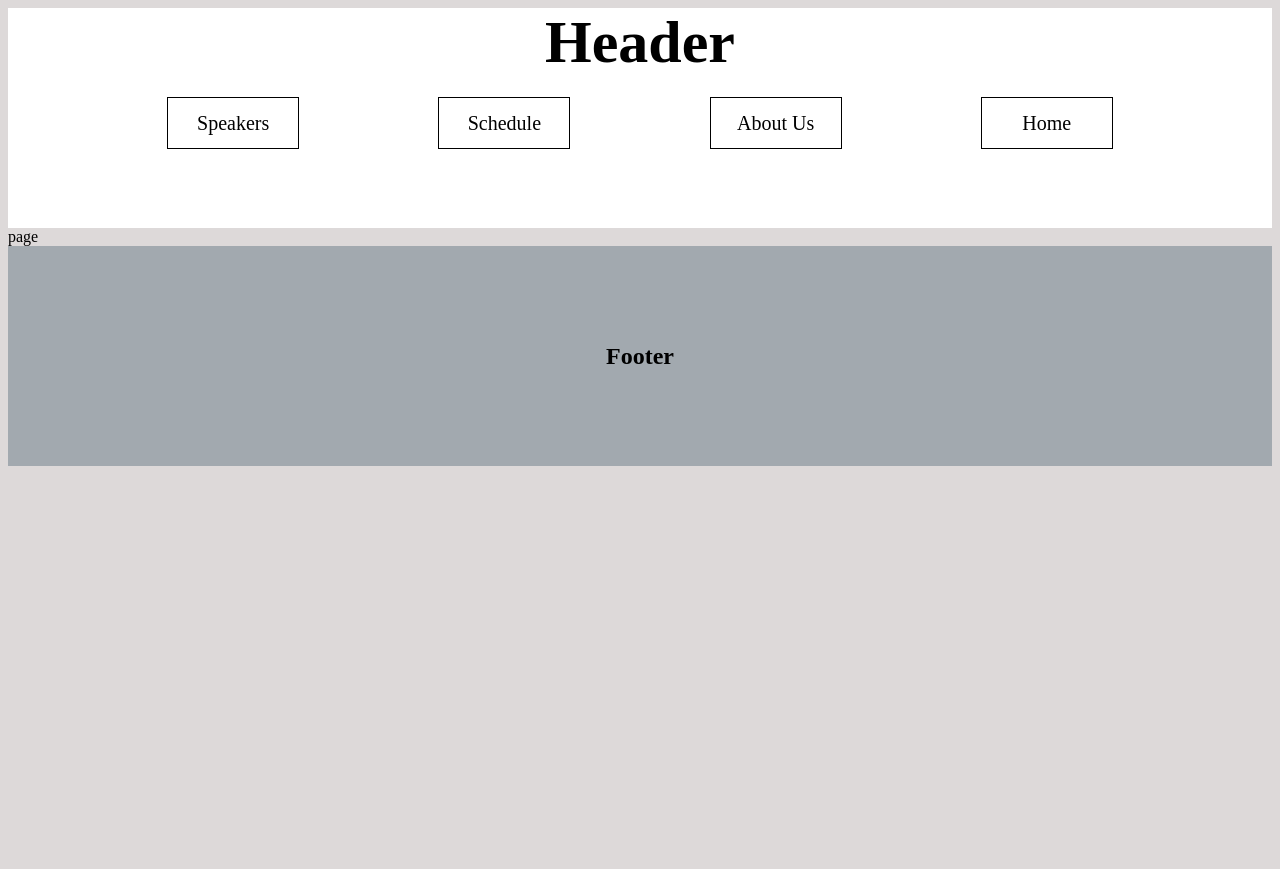
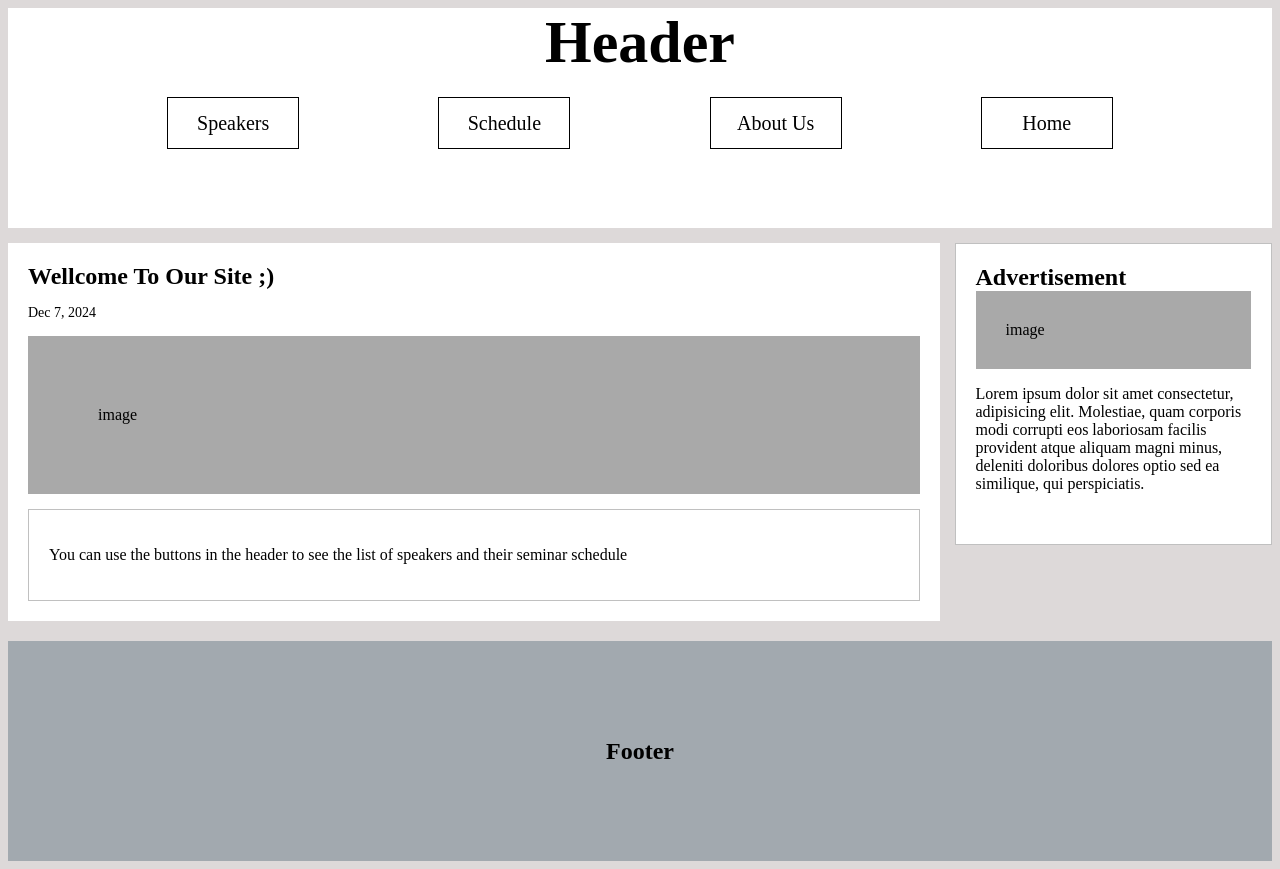
Before and after one commit to laaravel/git-test, a Next.js app: page / in a window 1280 px wide. Before the commit the page ends 800 px from the top, so only its background shows below. Built offline with nearby package versions, Linux system fonts and the light colour scheme.

Commit message:
feat: Structure and details of home page

```diff
--- a/app/page.jsx
+++ b/app/page.jsx
@@ -1,7 +1,44 @@
-const page = () => {
-  return (
-    <div>page</div>
-  )
-}
 
-export default page
+const Home = () => {
+    return (
+      <section className="home">
+        <div className="sidebar-right">
+          <div className="ad-box">
+            <div className="ad-title">
+              <h2>Advertisement</h2>
+            </div>
+            <div className="fake-img">
+              image
+            </div>
+            <div className="ad-text">
+              <p>
+                Lorem ipsum dolor sit amet consectetur, adipisicing elit. Molestiae, quam corporis modi corrupti eos laboriosam facilis provident atque aliquam magni minus, deleniti doloribus dolores optio sed ea similique, qui perspiciatis.
+              </p>
+            </div>
+
+          </div>
+        </div>
+        <div className="sidebar-left">
+          <div className="box-l">
+            <div className="title">
+              <h2>Wellcome To Our Site ;)</h2>
+            </div>
+            <div className="date">
+              Dec 7, 2024
+            </div>
+            <div className="fake-img">
+              image
+            </div>
+            <div className="text">
+              <p>
+                You can use the buttons in the header to see the list of speakers and their seminar schedule
+              </p>
+            </div>
+
+          </div>
+        </div>
+      </section>
+    )
+  }
+
+  export default Home
```
